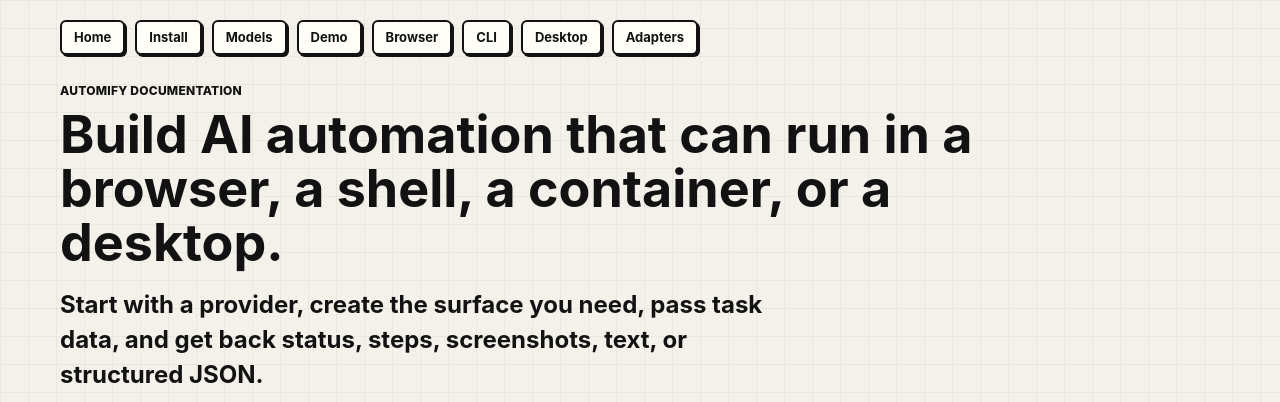
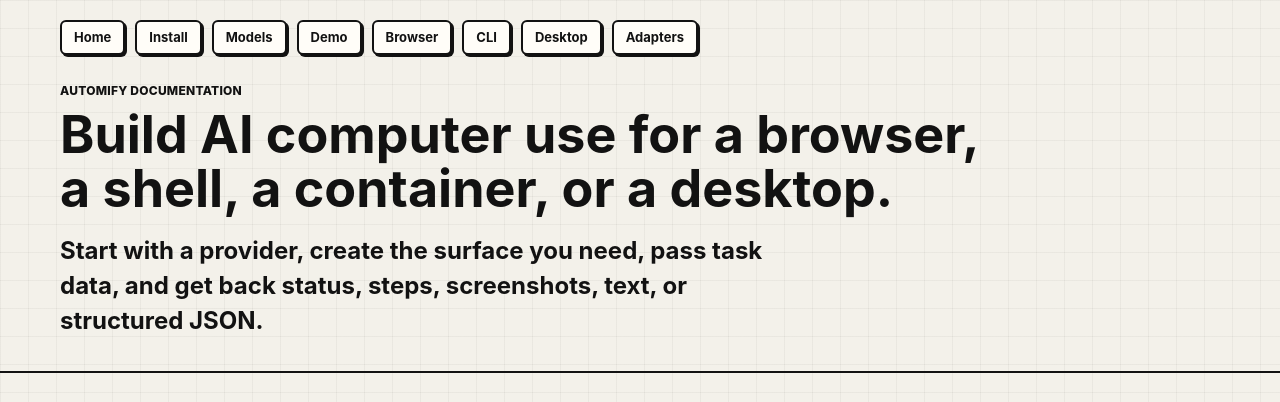
Before and after one commit to aldovincenti/automify, a website with bundled scripts: page docs/documentation.html in a window 1280 px wide. Shown: the top 402 px of the page. Built offline with nearby package versions, Linux system fonts and the light colour scheme.

Commit message:
Improve copy

```diff
--- a/docs/documentation.html
+++ b/docs/documentation.html
@@ -25,7 +25,7 @@
 
       <div class="docs-hero-copy">
         <p class="eyebrow">Automify documentation</p>
-        <h1>Build AI automation that can run in a browser, a shell, a container, or a desktop.</h1>
+        <h1>Build AI computer use for a browser, a shell, a container, or a desktop.</h1>
         <p class="lede">
           Start with a provider, create the surface you need, pass task data, and get back status, steps, screenshots,
           text, or structured JSON.
--- a/package.json
+++ b/package.json
@@ -1,8 +1,8 @@
 {
   "name": "automify",
   "version": "0.1.0",
-  "description": "AI automation for Browser, CLI, and Desktop.",
-  "homepage": "https://github.com/aldovincenti/automify#readme",
+  "description": "AI computer use for browser, CLI, and desktop.",
+  "homepage": "https://aldovincenti.github.io/automify",
   "bugs": {
     "url": "https://github.com/aldovincenti/automify/issues"
   },
```
Also changed, not shown: docs/index.html (+1 -1 lines).
